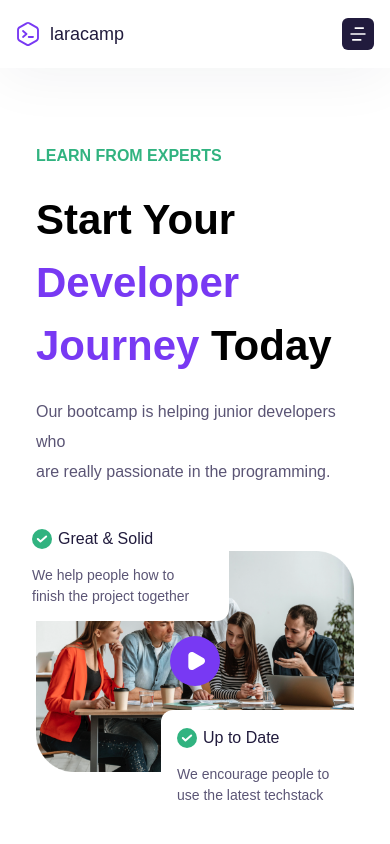
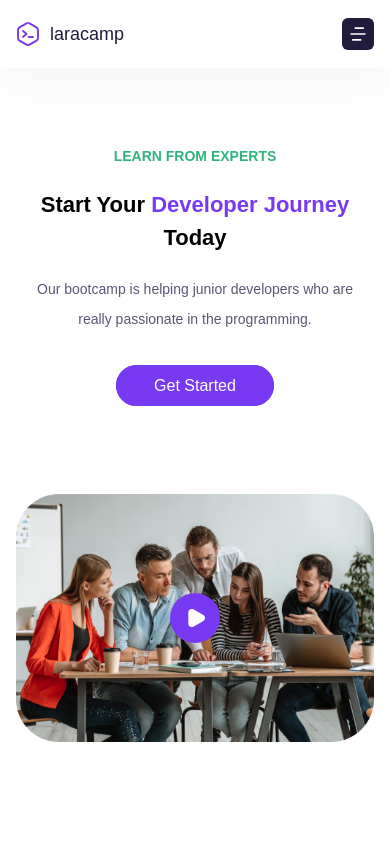
Before and after one commit to yogidelfiandra/laracamp, a React (Create React App) app: page / in a window 390 px wide. Shown: the top 844 px of the page. Built offline with nearby package versions, Linux system fonts and the light colour scheme.

Commit message:
update code part Hero

```diff
--- a/src/index.css
+++ b/src/index.css
@@ -10,15 +10,15 @@ body {
 
 /* button */
 .btn {
-  @apply py-2.5 px-9 text-base font-medium rounded-full border-2 transition duration-500;
+  @apply rounded-full border-2 py-2.5 px-9 text-base font-medium transition duration-500;
 }
 
 .btn-primary {
-  @apply border-primary bg-primary hover:bg-purple-700 hover:border-purple-700 text-white;
+  @apply border-primary bg-primary text-white hover:border-purple-700 hover:bg-purple-700;
 }
 
 .btn-secondary {
-  @apply bg-purple-100 border-purple-200 text-primary hover:border-primary;
+  @apply border-purple-200 bg-purple-100 text-primary hover:border-primary;
 }
 
 /* Header */
@@ -31,24 +31,24 @@ body {
 }
 
 .text-navbar {
-  @apply text-base text-dark hover:text-primary font-normal transition duration-300;
+  @apply text-base font-normal text-dark transition duration-300 hover:text-primary;
 }
 
 /* Hero */
 .overlay {
-  @apply bg-white py-3.5 px-4 w-[213px] absolute rounded-xl;
+  @apply absolute w-[213px] rounded-xl bg-white py-3.5 px-4;
 }
 
 .title-img {
-  @apply text-base font-medium leading-6 text-slate-900 ml-1.5;
+  @apply ml-1.5 text-base font-medium leading-6 text-slate-900;
 }
 
 .description-img {
-  @apply font-normal text-sm text-gray-600 mt-3 leading-4.5;
+  @apply mt-3 text-sm font-normal leading-4.5 text-gray-600;
 }
 
 .video {
-  @apply absolute bg-primary w-[50px] h-[50px] -translate-x-1/2 -translate-y-1/2 bg-no-repeat bg-center rounded-full;
+  @apply absolute h-[50px] w-[50px] -translate-x-1/2 -translate-y-1/2 rounded-full bg-primary bg-center bg-no-repeat;
   background-image: url('./assets/icons/icon-play.svg');
   top: 50%;
   left: 50%;
@@ -56,5 +56,5 @@ body {
 
 /* Clients */
 .clients-img {
-  @apply w-full flex-auto md:flex-initial md:w-auto;
+  @apply w-full flex-auto md:w-auto md:flex-initial;
 }
--- a/src/parts/Hero.js
+++ b/src/parts/Hero.js
@@ -2,28 +2,30 @@ import React from 'react';
 
 export default function Hero() {
   return (
-    <section className='pt-36 pb-10'>
+    <section className='pt-36 pb-10 lg:pt-60'>
       <div className='container'>
         <div className='flex flex-wrap items-center justify-center'>
-          <div className='w-full lg:w-2/5 px-5'>
-            <span className='uppercase text-secondary font-semibold text-base'>
+          <div className='w-full px-5 pb-24 text-center lg:w-2/5 lg:pb-0 lg:text-left'>
+            <span className='text-sm font-semibold uppercase text-secondary lg:text-base'>
               Learn From Experts
             </span>
-            <h1 className='text-4xl font-semibold my-5 '>
+            <h1 className='my-5 text-[22px] font-semibold lg:text-4xl '>
               Start Your <span className='text-primary'>Developer Journey</span>{' '}
               Today
             </h1>
-            <p className='font-normal text-base text-gray-600 leading-7 mb-10'>
-              Our bootcamp is helping junior developers who <br /> are really
-              passionate in the programming.
+            <p className='mb-10 text-sm font-normal leading-7 text-gray-600 lg:text-base'>
+              Our bootcamp is helping junior developers who{' '}
+              <br className='hidden lg:block' /> are really passionate in the
+              programming.
             </p>
             <a href='#' className='btn btn-primary'>
               Get Started
             </a>
           </div>
-          <div className='relative flex w-full lg:w-1/2 px-5 justify-center'>
+          <div className='relative flex w-full justify-center lg:w-1/2 lg:px-5'>
             <img src='/images/hero.png' alt='' className='w-[490px]' />
-            <div className='overlay -left-0 -top-10'>
+
+            <div className='overlay -left-0 -top-10 hidden lg:block'>
               <div className='flex'>
                 <img src='/icons/ic_check.svg' alt='' className='w-5' />
                 <span className='title-img'>Great & Solid</span>
@@ -32,7 +34,7 @@ export default function Hero() {
                 We help people how to <br /> finish the project together
               </p>
             </div>
-            <div className='overlay -bottom-12 -right-0	'>
+            <div className='overlay -bottom-12 -right-0	hidden lg:block'>
               <div className='flex'>
                 <img src='/icons/ic_check.svg' alt='' className='w-5' />
                 <span className='title-img'>Up to Date</span>
@@ -41,6 +43,7 @@ export default function Hero() {
                 We encourage people to <br /> use the latest techstack
               </p>
             </div>
+
             <button className='video'></button>
           </div>
         </div>
```
